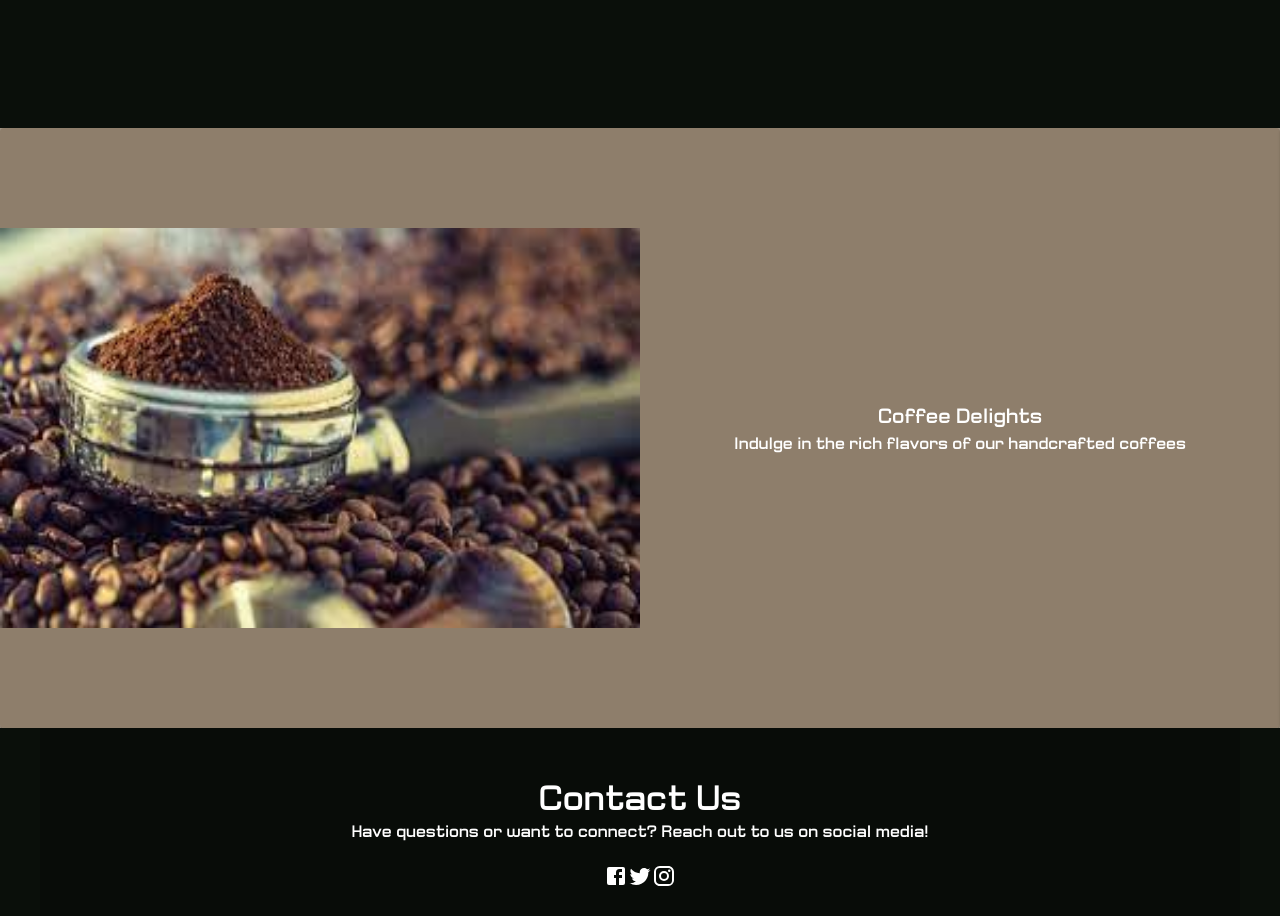
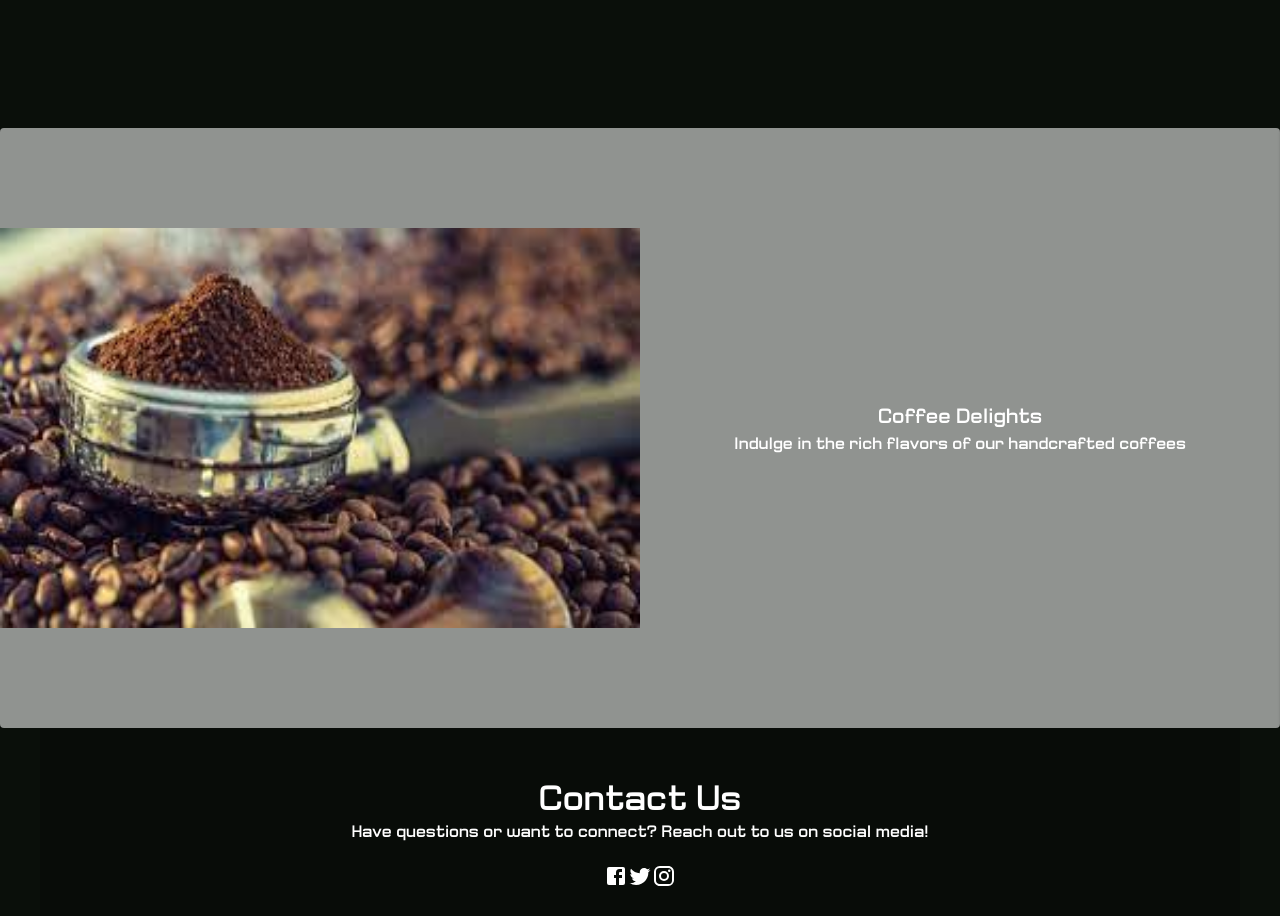
Before and after one commit to lucy-randewich/React-Website, a React (Create React App) app: page / in a window 1280 px wide. Shown: the part 1380-2296 px from the top of the page. Built offline with nearby package versions, Linux system fonts and the light colour scheme.

Commit message:
adjust colours

```diff
--- a/src/components/about.jsx
+++ b/src/components/about.jsx
@@ -71,7 +71,6 @@ const About = ({ id }) => {
               onMouseEnter={() => handleMouseEnter(index)}
               onMouseLeave={handleMouseLeave}
               style={{
-                backgroundColor: 'rgba(138, 122, 102, 0.85)',
                 transform:
                   hoveredIndex === index
                     ? 'scale(1.1)'
--- a/src/components/gallery.jsx
+++ b/src/components/gallery.jsx
@@ -17,7 +17,7 @@ const galleryData = [
 
 const Gallery = () => {
   const galleryContainerStyle = {
-    backgroundColor: 'rgba(138, 122, 102, 0.8)',
+    backgroundColor: 'rgba(10, 15, 10, 1)',
     display: 'flex',
     overflowX: 'scroll',
     scrollBehavior: 'smooth',
@@ -25,7 +25,7 @@ const Gallery = () => {
   };
 
   const paperStyle = {
-    backgroundColor: 'rgba(138, 122, 102, 0.8)',
+    backgroundColor: 'rgba(255, 255, 255, 0.55)',
     width: '100%',
     display: 'flex',
     alignItems: 'center',
@@ -33,7 +33,7 @@ const Gallery = () => {
 
   const imageStyle = {
     height: '50vh',
-    width: '50vw', // Set width to auto so image retains its aspect ratio
+    width: '50vw',
   };
 
   return (
```
